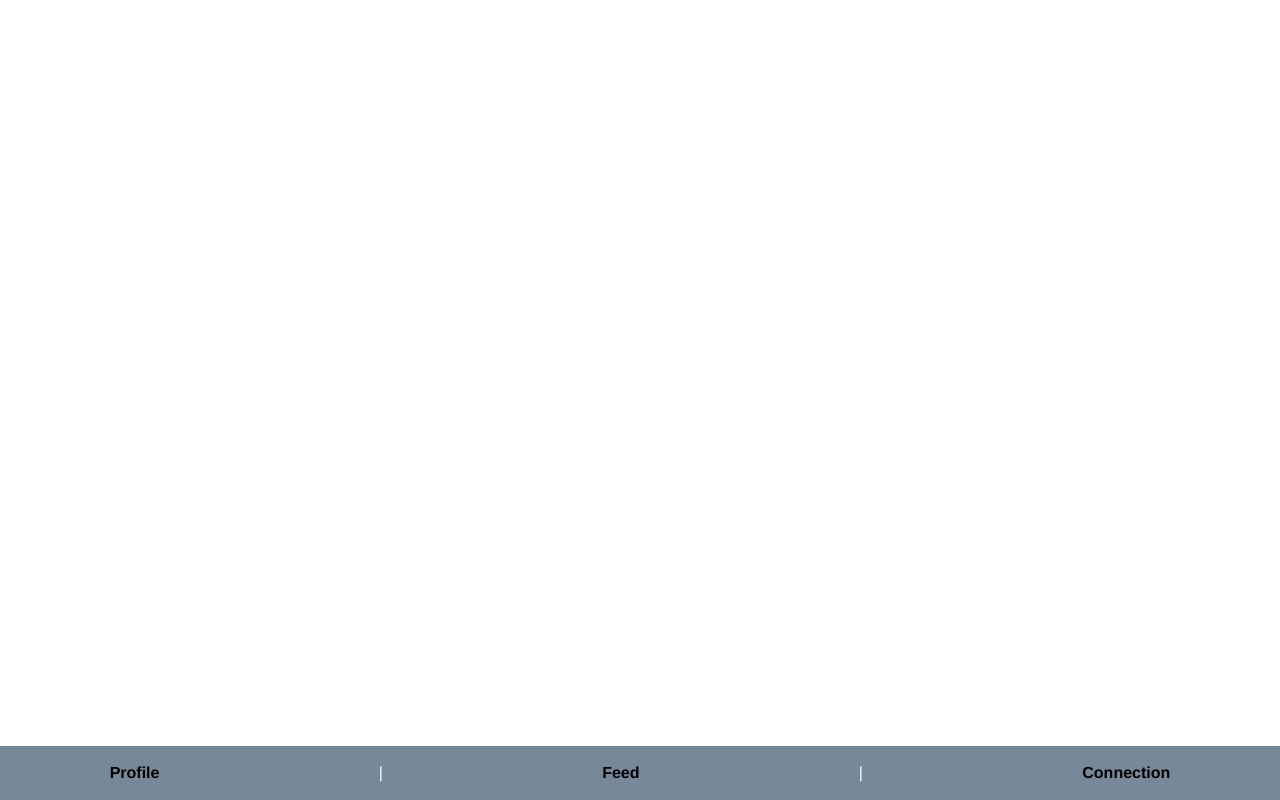
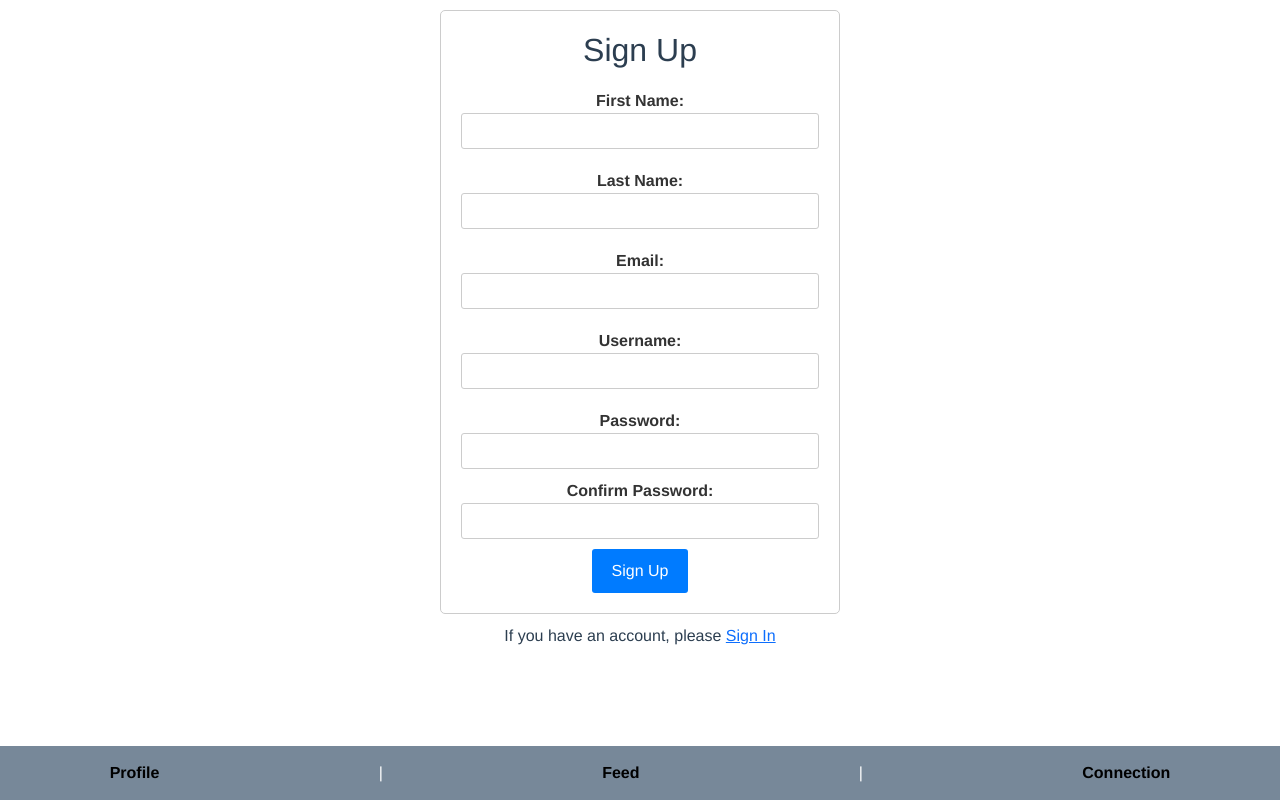
Before and after one commit to bhathiknk/socialmedia-webapp, a Vue app: page /SignUp in a window 1280 px wide. Built offline with nearby package versions, Linux system fonts and the light colour scheme.

Commit message:
signup and signin based file create and some validations

```diff
--- /dev/null
+++ b/src/components/LoggingComponent/SignIn.vue
@@ -0,0 +1,81 @@
+<template>
+    <div class="signin-form">
+        <h2>Sign In</h2>
+        <form @submit.prevent="submitForm">
+            <div class="form-group">
+                <label for="email-username">Email or Username:</label>
+                <input type="text" id="email-username" v-model="emailOrUsername" required />
+            </div>
+            <div class="form-group">
+                <label for="password">Password:</label>
+                <input type="password" id="password" v-model="password" required />
+            </div>
+            <button type="submit">Sign In</button>
+        </form>
+    </div>
+    <div>
+        <p>Don't have an account? <router-link to="/signup">Sign Up</router-link></p>
+    </div>
+</template>
+
+<script>
+export default {
+    data() {
+        return {
+            emailOrUsername: '',
+            password: '',
+        };
+    },
+    methods: {
+        submitForm() {
+            // You can perform authentication here
+            // For a front-end-only example, you can simply log the form data
+            console.log('Submitted Form Data:', {
+                emailOrUsername: this.emailOrUsername,
+                password: this.password,
+            });
+        }
+    }
+};
+</script>
+
+<style scoped>
+.signin-form {
+    max-width: 400px;
+    margin: 50px auto;
+    padding: 20px;
+    border: 1px solid #ccc;
+    border-radius: 5px;
+}
+
+.form-group {
+    margin-bottom: 10px;
+}
+
+label {
+    display: block;
+    font-weight: bold;
+}
+
+input {
+    width: 100%;
+    padding: 5px;
+    border: 1px solid #ccc;
+    border-radius: 3px;
+}
+
+button {
+    background-color: #007bff;
+    color: #fff;
+    padding: 10px 20px;
+    border: none;
+    border-radius: 3px;
+    cursor: pointer;
+}
+
+a {
+    text-decoration: none;
+    color: #007bff;
+    cursor: pointer;
+}
+</style>
--- /dev/null
+++ b/src/components/LoggingComponent/SignUp.vue
@@ -0,0 +1,100 @@
+<template>
+    <div class="signup-form">
+        <h2>Sign Up</h2>
+        <form @submit.prevent="submitForm">
+            <div class="form-group">
+                <label for="first-name">First Name:</label>
+                <input type="text" id="first-name" v-model="firstName" required />
+            </div>
+            <div class="form-group">
+                <label for="last-name">Last Name:</label>
+                <input type="text" id="last-name" v-model="lastName" required />
+            </div>
+            <div class="form-group">
+                <label for="email">Email:</label>
+                <input type="email" id="email" v-model="email" required />
+            </div>
+            <div class="form-group">
+                <label for="username">Username:</label>
+                <input type="text" id="username" v-model="username" required />
+            </div>
+            <div class="form-group">
+                <label for="password">Password:</label>
+                <input type="password" id="password" v-model="password" required />
+            </div>
+            <div class="form-group">
+                <label for="confirm-password">Confirm Password:</label>
+                <input type="password" id="confirm-password" v-model="confirmPassword" required />
+            </div>
+            <button type="submit">Sign Up</button>
+        </form>
+    </div>
+    <div>
+        <p>If you have an account, please <router-link to="/SignIn">Sign In</router-link></p>
+    </div>
+</template>
+
+<script>
+export default {
+    data() {
+        return {
+            firstName: '',
+            lastName: '',
+            email: '',
+            username: '',
+            password: '',
+            confirmPassword: ''
+        };
+    },
+    methods: {
+        submitForm() {
+            // You can perform form validation here
+            // For a front-end-only example, you can simply log the form data
+            console.log('Submitted Form Data:', {
+                firstName: this.firstName,
+                lastName: this.lastName,
+                email: this.email,
+                username: this.username,
+                password: this.password,
+                confirmPassword: this.confirmPassword
+            });
+        }
+    }
+};
+</script>
+
+<style scoped>
+.signup-form {
+    max-width: 400px;
+    margin: 10px auto;
+    padding: 20px;
+    border: 1px solid #ccc;
+    border-radius: 5px;
+
+}
+
+.form-group {
+    margin-bottom: 10px;
+}
+
+label {
+    display: block;
+    font-weight: bold;
+}
+
+input {
+    width: 100%;
+    padding: 5px;
+    border: 1px solid #ccc;
+    border-radius: 3px;
+}
+
+button {
+    background-color: #007bff;
+    color: #fff;
+    padding: 10px 20px;
+    border: none;
+    border-radius: 3px;
+    cursor: pointer;
+}
+</style>
--- a/src/components/ProfileEdit.vue
+++ b/src/components/ProfileEdit.vue
@@ -1,29 +1,15 @@
 <template>
     <div class="profile-edit">
 
-        <div>
-            <!-- Navigation Bar -->
-            <nav class="navbar navbar-expand-lg navbar-light bg-light">
-                <div class="container">
-                    <a class="navbar-brand" href="#">Your App Name</a>
-                    <button class="navbar-toggler" type="button" data-toggle="collapse" data-target="#navbarNav" aria-controls="navbarNav" aria-expanded="false" aria-label="Toggle navigation">
-                        <span class="navbar-toggler-icon"></span>
-                    </button>
-                    <div class="collapse navbar-collapse" id="navbarNav">
-                        <ul class="navbar-nav ml-auto">
-                            <li class="nav-item">
-                                <a class="nav-link" href="#">Home</a>
-                            </li>
-                            <li class="nav-item">
-                                <a class="nav-link" href="#">Profile</a>
-                            </li>
-                            <li class="nav-item">
-                                <a class="nav-link" href="#">Settings</a>
-                            </li>
-                        </ul>
-                    </div>
-                </div>
-            </nav>
+
+        <div class="circular-button-container">
+            <CircularButton
+                @click="navigateToSignUp"
+                to="/SignUp"
+            icon="fa fa-arrow-right"
+            label="LogIn"
+            style="margin-bottom: 10px; margin-top: 5px; margin-left: 5px"
+            />
         </div>
 
         <!-- Display user information -->
@@ -58,7 +44,11 @@
 </template>
 
 <script>
+import CircularButton from "./CircularButton.vue";
 export default {
+    components: {
+        CircularButton,
+    },
     data() {
         return {
             user: {
@@ -87,6 +77,11 @@ export default {
             this.user.profileImageUrl = URL.createObjectURL(this.newProfilePicture);
             // You can also send other user data to a back end here if needed.
             this.showEditForm = false; // Hide the edit form after saving changes
+        },
+
+        navigateToSignUp() {
+            // Use Vue Router's push method to navigate to the "EventCalendar.vue" route
+            this.$router.push("/SignUp");
         },
     },
 };
@@ -187,6 +182,12 @@ button[type="submit"]:hover {
         padding: 10px;
     }
 }
+ .circular-button-container {
+     position: relative;
+     top: 10px;  /* Adjust the top value as needed to control the vertical position */
+     margin-left:5px;  /* Adjust the right value as needed to control the horizontal position */
+     display: block;
+ }
 
 
 
--- a/src/router/index.js
+++ b/src/router/index.js
@@ -9,6 +9,8 @@ import DailyJournaling from "@/components/DailyJournaling.vue";
 import GradesTracking from "@/components/GradesTracking.vue";
 import ShortNote from "@/components/ShortNote.vue";
 import ProfileEdit from "@/components/ProfileEdit.vue";
+import SignUp from "@/components/LoggingComponent/SignUp.vue";
+import SignIn from "@/components/LoggingComponent/SignIn.vue";
 
 const routes = [
   {
@@ -60,6 +62,16 @@ const routes = [
     path:'/ProfileEdit',
     name:'ProfileEdit',
     component: ProfileEdit
+  },
+  {
+    path:'/SignUp',
+    name:'SignUp',
+    component: SignUp
+  },
+  {
+    path:'/SignIn',
+    name:'SignIn',
+    component: SignIn
   }
 ]
 
```
